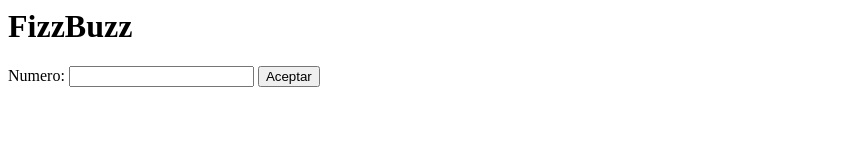
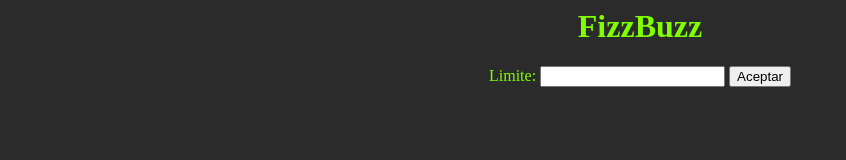
Before and after one commit to OsberRioja/FizzBuzz, a website built with Parcel: page index.html in a window 1280 px wide. Shown: the whole page, without its empty margins (0-846 px from the left). Built offline with nearby package versions, Linux system fonts and the light colour scheme.

Commit message:
Interfaz de Usuario

```diff
--- a/index.html
+++ b/index.html
@@ -1,13 +1,20 @@
 <html>
-  <body>
-    <h1>FizzBuzz</h1>
+  <style>
+    .interfaz{
+      background-color: rgb(43, 43, 43);
+      text-align: center;
+    }
+
+  </style>
+  <body class="Interfaz">
+    <h1 style="color: chartreuse;">FizzBuzz</h1>
     <form id="FizzBuzz-form">
-      <label for="primer-numero">Numero:</label>
+      <label style="color: chartreuse;" for="primer-numero">Limite:</label>
       <input type="number" id="primer-numero" />
       <input type="submit" value="Aceptar" id="Aceptar-button" />
 
     </form>
-    <div id="resultado-div"></div>
+    <div style="color: chartreuse;" id="resultado-div"></div>
     <script type="module" src="./src/presenter.js"></script>
   </body>
 </html>
```
